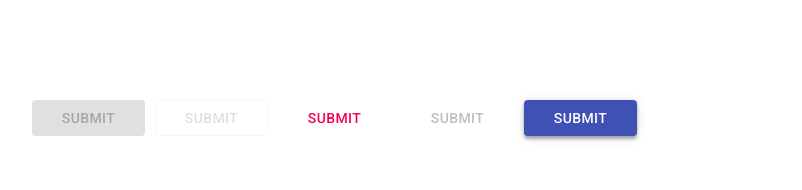
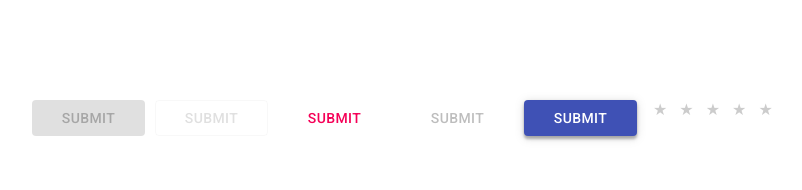
Before and after one commit to z123fg/antraui, a React (Create React App) app: page / in a window 1280 px wide. Shown: the top 190 px of the page, without its empty margins (68-870 px from the left). Built offline with nearby package versions, Linux system fonts and the light colour scheme.

Commit message:
Simple rating star

```diff
--- a/src/App.tsx
+++ b/src/App.tsx
@@ -2,6 +2,7 @@
 import logo from './logo.svg';
 import './App.scss';
 import MyButton from './components/MyButton/MyButton';
+import MyRating from './components/MyRating/MyRating';
 
 
 
@@ -13,6 +14,7 @@
       <MyButton onClick={()=>{console.log("clicked")}} color="secondary" variant="text" >SUBMIT</MyButton>
       <MyButton onClick={()=>{console.log("clicked")}} color="secondary" variant="text" disabled>SUBMIT</MyButton>
       <MyButton onClick={()=>{console.log("clicked")}} color="primary" variant="contained" >SUBMIT</MyButton>
+      <MyRating/>
     </div>
   );
 }
--- /dev/null
+++ b/src/components/MyRating/MyRating.tsx
@@ -0,0 +1,27 @@
+import { FC, MouseEvent, ReactNode, useEffect, useState } from "react";
+
+const MyRating = () => {
+    const [rating, setRating] = useState(0);
+    const [hover, setHover] = useState(0);
+    return (
+      <div className="rate">
+        {[...Array(5)].map((star, index) => {
+          index += 1;
+          return (
+            <button
+              type="button"
+              key={index}
+              className={index <= (hover || rating) ? "on" : "off"}
+              onClick={() => setRating(index)}
+              onMouseEnter={() => setHover(index)}
+              onMouseLeave={() => setHover(rating)}
+            >
+              <span className="star">&#9733;</span>
+            </button>
+          );
+        })}
+      </div>
+    );
+}
+
+export default MyRating;
--- /dev/null
+++ b/src/components/MyRating/_MyRating.scss
@@ -0,0 +1,15 @@
+@use "../../scss/variable";
+@use "../../scss/mixin";
+
+.rate > button {
+    background-color: transparent;
+    border: none;
+    outline: none;
+    cursor: pointer;
+  }
+  .on {
+    color: #000;
+  }
+  .off {
+    color: #ccc;
+  }
--- a/src/index.scss
+++ b/src/index.scss
@@ -5,6 +5,7 @@
 @use "./scss/mixin";
 
 @use "./components/MyButton/MyButton";
+@use "./components/MyRating/MyRating";
 
 
 html{
```
Also changed, not shown: 2 other files (tests, documents, lock files or other folders).
